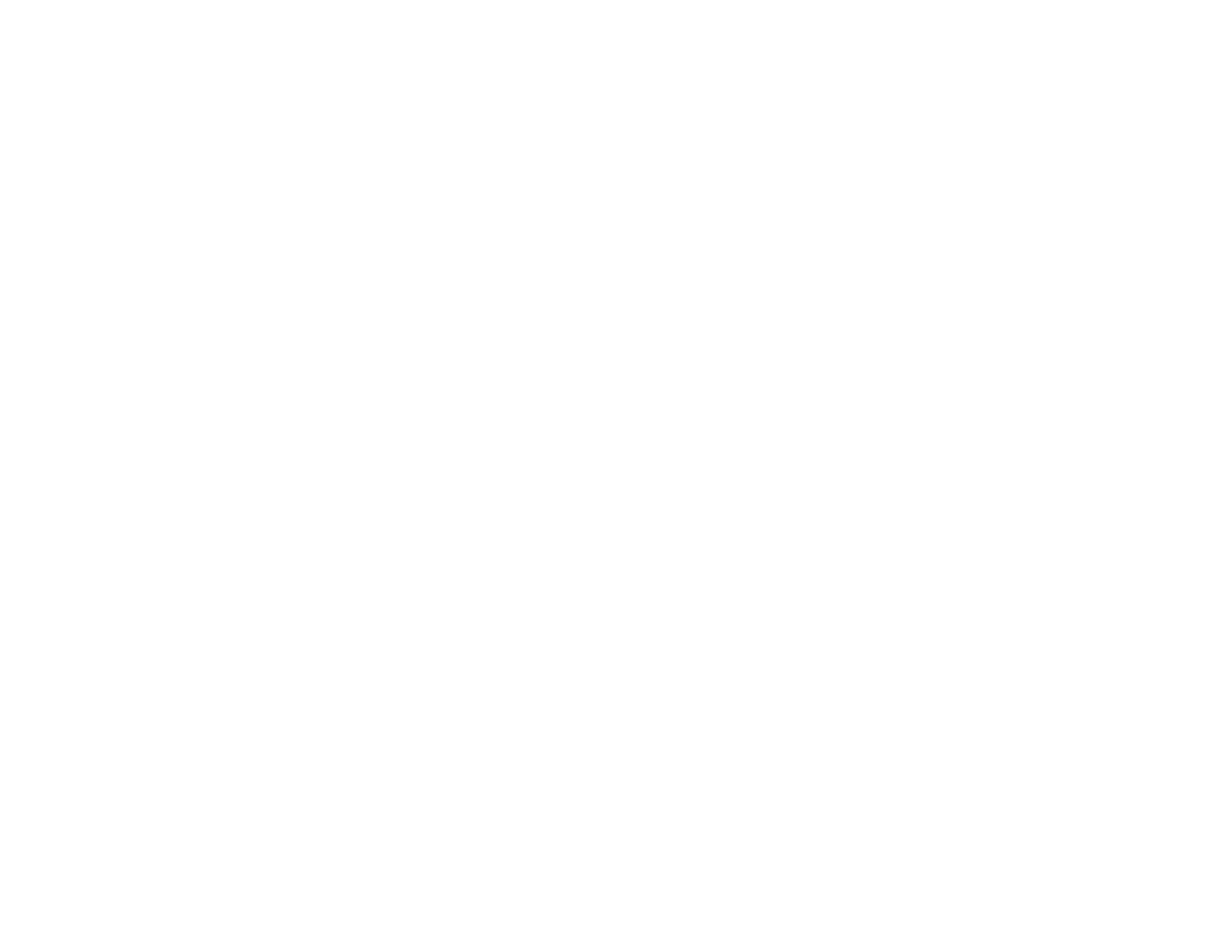
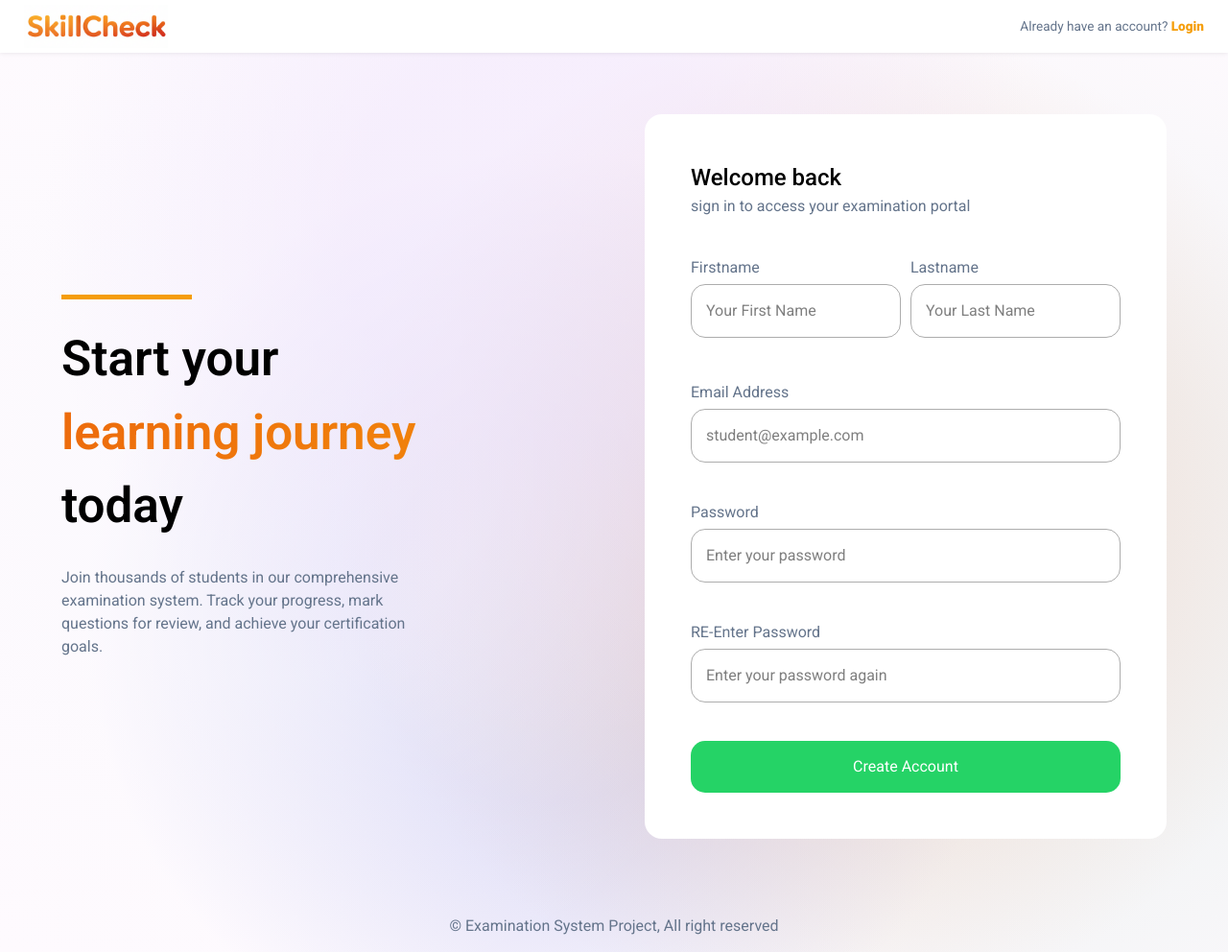
Before and after one commit to omarkobro/ITI-Exam-sys, a website: page HTML/signUp.html in a window 1280 px wide. Shown: the whole page at 96% size. Before the commit the page ends 800 px from the top, so only its background shows below. Drawn offline with nearby package versions, Linux system fonts and the light colour scheme; files that its build step writes are made by us from their sources.

Commit message:
signup UI, other ui/ux enhancements in homepage, login, signup

```diff
--- /dev/null
+++ b/CSS/navbar.css
@@ -0,0 +1,52 @@
+:root {
+  --primary: #f59e0b;
+  --primary-hover: #d97706;
+  --background-light: #f5f5f7;
+  --accent-green: #10b981;
+  --accent-red: #ef467e;
+  --background-dark: #000000;
+  --card-light: #ffffff;
+  --card-dark: #1c1c1e;
+  --light-text-color: #64748b;
+}
+nav {
+  display: flex;
+  flex-wrap: wrap;
+  justify-content: space-between;
+  padding: 5px 25px;
+  align-items: center;
+  background-color: white;
+  box-shadow: 0px 0px 5px rgba(0, 0, 0, 0.1);
+}
+.homepage-logo img {
+  width: 100%;
+  height: 100%;
+  object-fit: contain;
+  cursor: pointer;
+}
+.homepage-logo {
+  width: 150px;
+  transition: 0.5s all ease;
+}
+.homepage-logo:hover {
+  filter: brightness(1.1);
+}
+.nav-items ul {
+  display: flex;
+  list-style-type: none;
+  gap: 15px;
+  justify-content: start;
+  justify-items: start;
+  align-items: start;
+  margin: 0;
+  padding: 0;
+}
+.nav-items a {
+  text-decoration: none;
+  color: var(--light-text-color);
+  transition: 0.25s all ease;
+}
+
+.nav-items a:hover {
+  color: var(--primary-hover);
+}
--- /dev/null
+++ b/CSS/signuppage.css
@@ -0,0 +1,183 @@
+@font-face {
+  font-family: "Roboto";
+  src: url("/assets/Roboto-VariableFont_wdth,wght.ttf") format("truetype");
+}
+
+body {
+  font-family: Roboto;
+  margin: 0;
+}
+
+/* -------------- NAV -------------- */
+.signup-nav-text {
+  color: var(--light-text-color);
+  font-size: 0.85rem;
+  text-align: center;
+}
+
+.signup-nav-text a {
+  font-weight: 900;
+  color: var(--primary);
+  cursor: pointer;
+  transition: 0.3s ease;
+}
+
+.signup-nav-text a:hover {
+  font-size: 0.9rem;
+  margin-left: 5px;
+}
+/*! -------------- NAV END -------------- */
+
+.register-page {
+  display: grid;
+  grid-template-columns: 1fr 1fr;
+  align-items: center;
+  gap: 4rem;
+  margin: auto;
+  padding: 4rem;
+}
+
+.signup-page-text-bar {
+  height: 5px;
+  width: 25%;
+  background-color: #f59d0b;
+}
+.resigter-page-text {
+  display: flex;
+  flex-direction: column;
+  justify-content: center;
+  gap: 3vh;
+}
+.resigter-page-text p {
+  width: 73%;
+  color: var(--light-text-color);
+}
+.resigter-page-text-title {
+  font-size: 4vw;
+  font-weight: 600;
+}
+.resigter-page-text-title-spanned {
+  background-image: linear-gradient(270deg, #f59d0b, #eb5f0c, #f59d0b);
+  background-size: 400% 400%;
+  background-position: 0% 50%;
+  -webkit-background-clip: text;
+  background-clip: text;
+  -webkit-text-fill-color: transparent;
+  color: transparent;
+  animation: HeaderTitmeGradientMove 4s ease infinite;
+}
+@keyframes HeaderTitmeGradientMove {
+  0% {
+    background-position: 0% 50%;
+  }
+  50% {
+    background-position: 100% 50%;
+  }
+  100% {
+    background-position: 0% 50%;
+  }
+}
+
+.resigter-page-form {
+  background-color: white;
+  border-radius: 18px;
+  padding: 3rem;
+  box-sizing: border-box;
+  display: flex;
+  flex-direction: column;
+}
+
+@media screen and (max-width: 768px) {
+  .resigter-page-text {
+    display: none;
+  }
+  .resigter-page-form {
+    width: 100%;
+    height: 100vh;
+  }
+  .register-page {
+    display: grid;
+    grid-template-columns: 1fr;
+    align-items: center;
+    gap: 0;
+    margin: 0;
+    padding: 0;
+  }
+  footer {
+    background-color: white;
+  }
+}
+
+.signup-formtitle {
+  font-size: 1.5rem;
+  font-weight: 500;
+}
+.signup-formpara {
+  color: var(--light-text-color);
+}
+
+.signup-username {
+  display: flex;
+  gap: 10px;
+  align-items: start;
+  margin: 40px 0;
+}
+.signup-username div {
+  flex: 1;
+}
+.signup-username div > p {
+  margin-left: 15px;
+  font-size: 0.9rem;
+  color: red;
+}
+
+.signup-form-card-inputs label,
+input {
+  display: block;
+  margin-bottom: 5px;
+}
+
+.signup-form-card-inputs label {
+  color: var(--light-text-color);
+}
+
+.signup-form-card-inputs input {
+  padding: 15px;
+  border-radius: 15px;
+  border: 1px solid;
+  border-color: #1c1c1e5c;
+  font-size: 1rem;
+  color: black;
+  width: 100%;
+}
+
+.signup-form-card-inputs button {
+  background-color: #25d366;
+  color: white;
+  border: none;
+  padding: 15px 20px;
+  border-radius: 15px;
+  transition: 0.5s all ease;
+  cursor: pointer;
+  width: 100%;
+}
+.signup-form-card-inputs button:hover {
+  background-color: #18833f;
+  transform: scaley(1.1);
+}
+
+.signup-form-card-inputs > p {
+  margin-bottom: 40px;
+  margin-left: 15px;
+  font-size: 0.9rem;
+  color: red;
+}
+
+footer {
+  padding: 15px;
+  display: flex;
+  align-items: center;
+  justify-content: center;
+  color: var(--light-text-color);
+  font-size: 1rem;
+}
--- a/HTML/login.html
+++ b/HTML/login.html
@@ -10,19 +10,23 @@
   <title>SkillCheck | Login</title>
   <link rel="stylesheet" href="/CSS/login.css">
   <link rel="stylesheet" href="/CSS/animatedbg.css">
-  <script src="JS/constants.js"></script>
-  <script src="JS/storage.js"></script>
-  <script>
+  <script src="../JS/constants.js"></script>
+  <script src="../JS/storage.js"></script>
+  <script src="../JS/utils.js"></script>
+  <script src="../JS/login.js"></script>
+
+
+  <script defer>
     if (isLoggedIn()) {
       window.location.href = ROUTES.INDEX;
     }
   </script>
-  <script src="JS/auth.js"></script>
+  <script src="../JS/auth.js"></script>
 </head>
 
 <body>
   <div class="login-formcard">
-    <div class="login-formlogo"><img src="/assets/homepage/logo.png" alt="logo"></div>
+    <div class="login-formlogo" onclick="openHome('../index.html')"><img src="/assets/homepage/logo.png" alt="logo"></div>
 
     <div class="login-formtitle">Welcome back</div>
 
--- a/HTML/signUp.html
+++ b/HTML/signUp.html
@@ -4,12 +4,17 @@
 <head>
   <meta charset="UTF-8" />
   <meta name="viewport" content="width=device-width, initial-scale=1.0" />
-  <link rel="stylesheet" href="css/tailwind.css" />
+  <link rel="stylesheet" href="/CSS/tailwind.css" />
 
   <link rel="stylesheet" href="https://cdnjs.cloudflare.com/ajax/libs/font-awesome/6.4.2/css/all.min.css" />
-  <title>Sign Up</title>
-  <script src="JS/constants.js"></script>
-  <script src="JS/storage.js"></script>
+  <title>SkillCheck | Register</title>
+  <link rel="stylesheet" href="../CSS/navbar.css" />
+  <link rel="stylesheet" href="../CSS/signuppage.css" />
+  <link rel="stylesheet" href="../CSS/animatedbg.css" />
+  <script src="../JS/constants.js"></script>
+  <script src="../JS/storage.js"></script>
+  <script src="../JS/utils.js"></script>
+  <script src="../JS/login.js"></script>
   <script>
     if (isLoggedIn()) {
       window.location.href = ROUTES.INDEX;
@@ -17,6 +22,67 @@
   </script>
 </head>
 
-<body></body>
+<body>
+  <nav>
+    <div class="homepage-logo" onclick="openHome('../index.html')">
+      <img src="/assets/homepage/logo.png" alt="logo" />
+    </div>
+
+    <div class="nav-items">
+      <div class="signup-nav-text">
+        Already have an account?
+        <a href="/HTML/login.html">Login</a>
+      </div>
+    </div>
+  </nav>
+  <section class="register-page">
+
+    <div class="resigter-page-text">
+      <div class="signup-page-text-bar"></div>
+      <div class="resigter-page-text-title">Start your <div class="resigter-page-text-title-spanned">learning journey
+        </div> today</div>
+      <p>Join thousands of students in our comprehensive examination system. Track your progress, mark questions for
+        review, and achieve your certification goals.</p>
+
+    </div>
+    <div class="resigter-page-form">
+      <div class="signup-formtitle">Welcome back</div>
+      <div class="signup-formpara">sign in to access your examination portal</div>
+
+      <form class="signup-form-card-inputs">
+        <div class="signup-username">
+          <div>
+            <label for="signup-fname">Firstname</label>
+            <input type="text" name="user-fname" id="signup-fname" placeholder="Your First Name" required>
+            <p class="fnameErrorMsg"></p>
+          </div>
+
+          <div>
+            <label for="signup-lname">Lastname</label>
+            <input type="text" name="user-lname" id="signup-lname" placeholder="Your Last Name" required>
+            <p class="lnameErrorMsg"></p>
+          </div>
+        </div>
+
+        <label for="signup-email">Email Address</label>
+        <input type="email" name="user-email" id="signup-email" placeholder="student@example.com" required>
+        <p class="emailErrorMsg"></p>
+
+        <label for="signup-password">Password</label>
+        <input type="password" name="user-password" id="signup-password" placeholder="Enter your password">
+        <p class="passwordErrorMsg"></p>
+
+        <label for="signup-re-password">RE-Enter Password</label>
+        <input type="password" name="user-re-password" id="signup-re-password" placeholder="Enter your password again">
+        <p class="passwordErrorMsg"></p>
+
+        <button>Create Account</button>
+      </form>
+    </div>
+  </section>
+  <footer>
+    <p>&copy; Examination System Project, All right reserved</p>
+  </footer>
+</body>
 
 </html>
--- a/JS/auth.js
+++ /dev/null
@@ -1,10 +0,0 @@
-function openLogin() {
-    if (!isLoggedIn()) {
-        window.location.href = ROUTES.LOGIN;
-    }
-}
-function openRegister() {
-    if (!isLoggedIn()) {
-        window.location.href = ROUTES.SIGNUP;
-    }
-}
--- a/JS/utils.js
+++ b/JS/utils.js
@@ -0,0 +1,14 @@
+function openLogin() {
+    if (!isLoggedIn()) {
+        window.location.href = ROUTES.LOGIN;
+    }
+}
+function openRegister() {
+    if (!isLoggedIn()) {
+        window.location.href = ROUTES.SIGNUP;
+    }
+}
+
+function openHome(path) {
+    location.replace(path);
+}
--- a/index.html
+++ b/index.html
@@ -8,10 +8,12 @@
   <link rel="stylesheet" href="https://cdnjs.cloudflare.com/ajax/libs/font-awesome/6.4.2/css/all.min.css" />
   <link rel="stylesheet" href="/CSS/homepage.css">
   <link rel="stylesheet" href="/CSS/animatedbg.css">
+  <link rel="stylesheet" href="/CSS/navbar.css">
   <title>SkillCheck | Home</title>
   <script src="JS/constants.js"></script>
   <script src="JS/storage.js"></script>
   <script src="JS/auth.js"></script>
+  <script src="JS/utils.js"></script>
 </head>
 
 <body>
@@ -19,12 +21,12 @@
     <div class="homepage-logo">
       <img src="/assets/homepage/logo.png" alt="logo">
     </div>
-    <div class="nav-items">
+    <!-- <div class="nav-items">
       <ul>
         <li><a href="">About</a></li>
         <li><a href="">Contact</a></li>
       </ul>
-    </div>
+    </div> -->
   </nav>
   <header class="homepage-header">
     <div class="homepage-header-content">
@@ -48,16 +50,16 @@
 
       <div class="homepage-header-small-cards">
         <div class="small-card-icons">
-          <i class="fa-solid fa-lg fa-shield"></i>
+          <i class="fa-solid fa-shield"></i>
           <div class="small-icons-text">Secure</div>
         </div>
 
         <div class="small-card-icons">
-          <i class="fa-solid fa-lg fa-gauge"></i>
+          <i class="fa-solid fa-gauge-simple-high"></i>
           <div class="small-icons-text">Fast</div>
         </div>
         <div class="small-card-icons">
-          <i class="fa-solid fa-lg fa-mobile-screen-button"></i>
+          <i class="fa-solid fa-mobile-screen-button"></i>
           <div class="small-icons-text">Mobile</div>
         </div>
       </div>
```
Also changed, not shown: CSS/homepage.css (+31 -12 lines), CSS/login.css (+9 -5 lines), JS/login.js (added), JS/signup.js (added).
